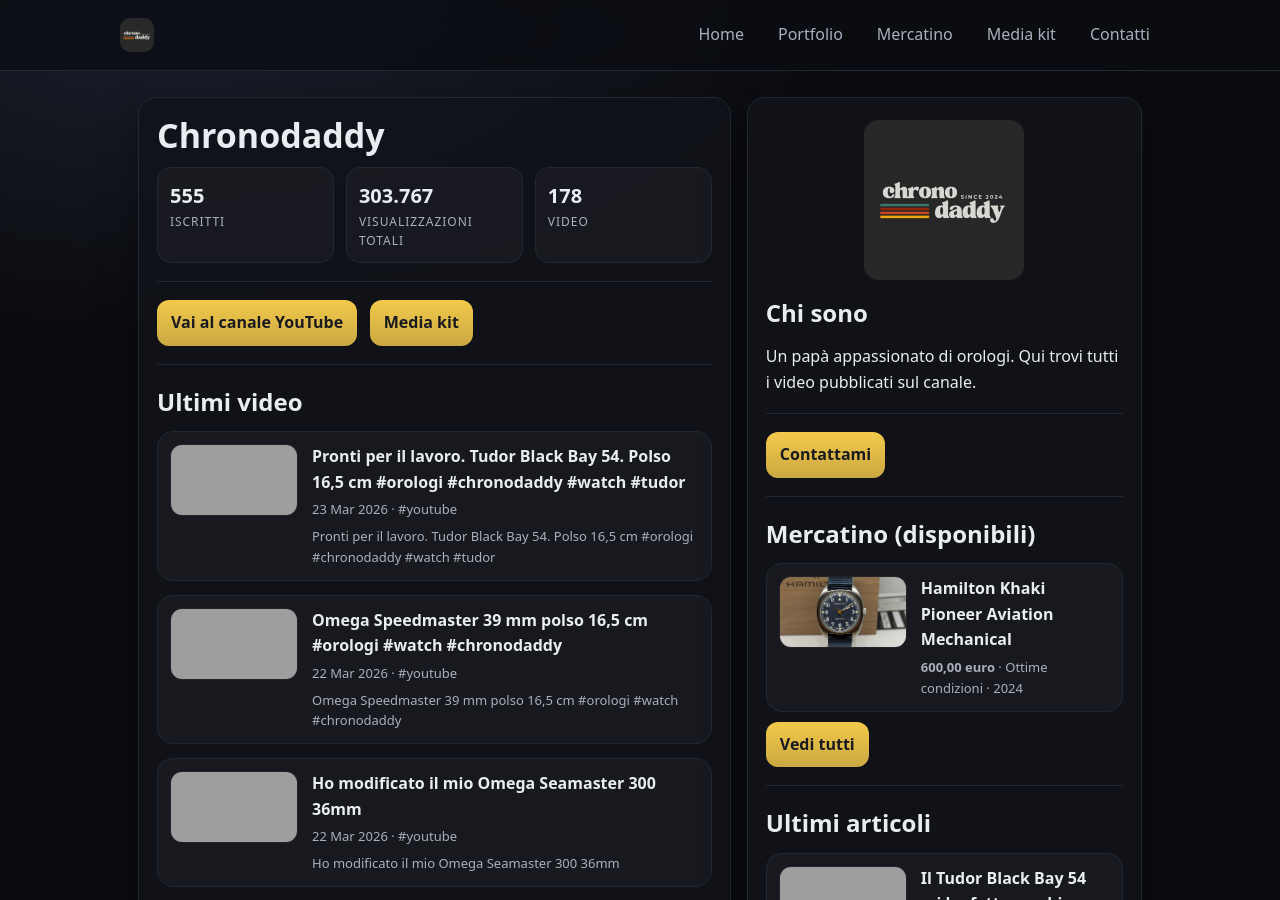
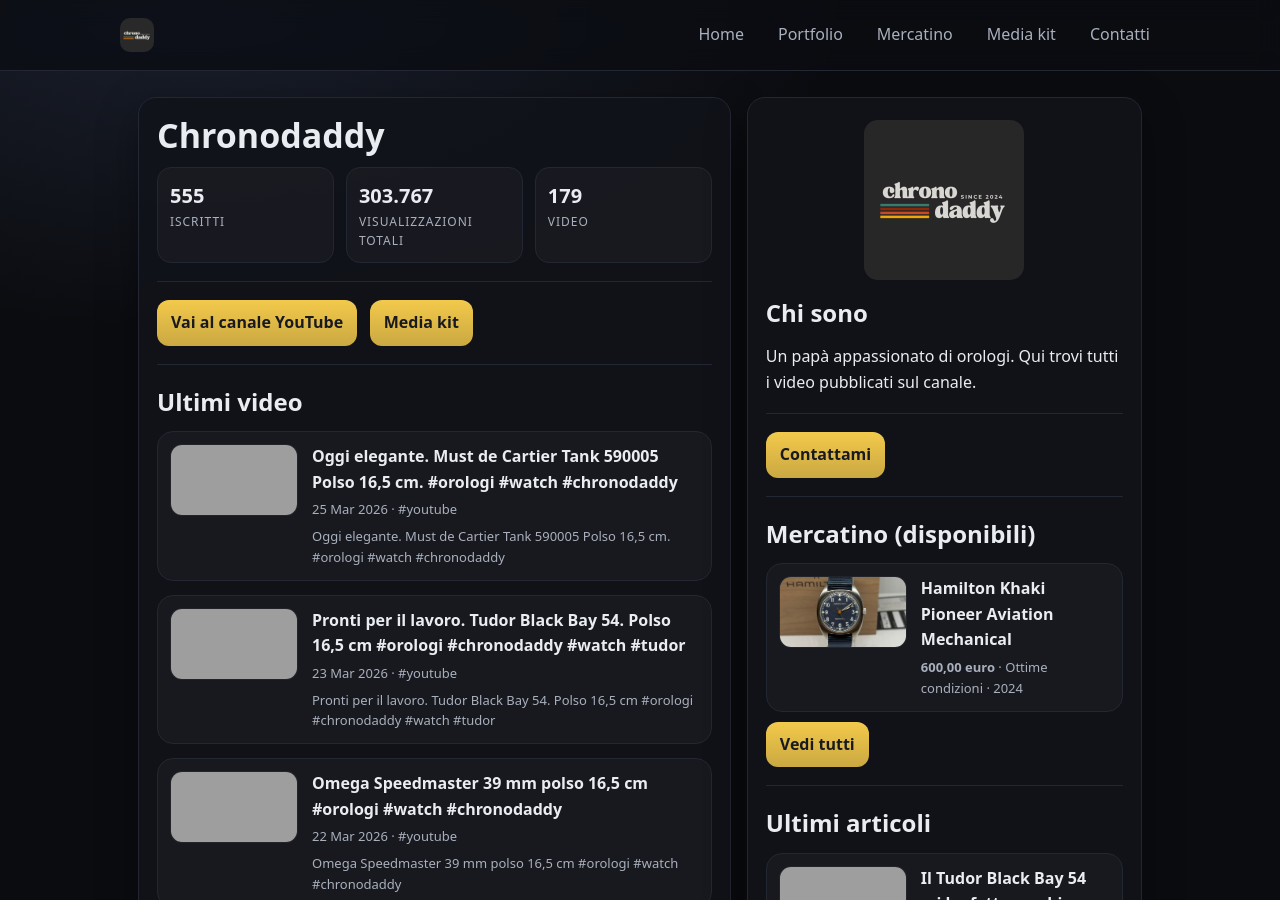
Before and after one commit to claudiostoduto/chronodaddy, a Jekyll site: the page built from index.md, in a window 1280 px wide and 900 px high, cut to the strip 0-900 px from the top of the window. Built offline with Jekyll 4.4.1, drawn with Linux system fonts in a browser that asks for light colours; some of the changed text lies outside the part shown; grey boxes are pictures that could not be loaded.

Commit message:
chore: add new YouTube posts

```diff
--- /dev/null
+++ b/_posts/2026-03-25-oggi-elegante-must-de-cartier-tank-590005-polso-165-cm-orologi-watch-chronodaddy.md
@@ -0,0 +1,14 @@
+---
+title: "Oggi elegante. Must de Cartier Tank 590005 Polso 16,5 cm. #orologi #watch #chronodaddy"
+date: 2026-03-25
+videoId: "lKj10BP4Lqo"
+youtubeUrl: "https://www.youtube.com/shorts/lKj10BP4Lqo"
+thumbnail: "https://i1.ytimg.com/vi/lKj10BP4Lqo/hqdefault.jpg"
+tags: [youtube]
+excerpt: "Oggi elegante. Must de Cartier Tank 590005 Polso 16,5 cm. #orologi #watch #chronodaddy"
+---
+
+<!--
+Questo post è stato generato automaticamente.
+Puoi aggiungere tag più specifici (brand/modello/format) e una descrizione/contesto per renderlo un vero case study.
+-->
--- a/assets/channel-stats.json
+++ b/assets/channel-stats.json
@@ -1,6 +1,6 @@
 {
   "subscribers": 555,
   "views": 303767,
-  "videos": 178,
-  "updatedAt": "2026-03-25T07:16:57.928Z"
+  "videos": 179,
+  "updatedAt": "2026-03-25T09:07:10.783Z"
 }
```
